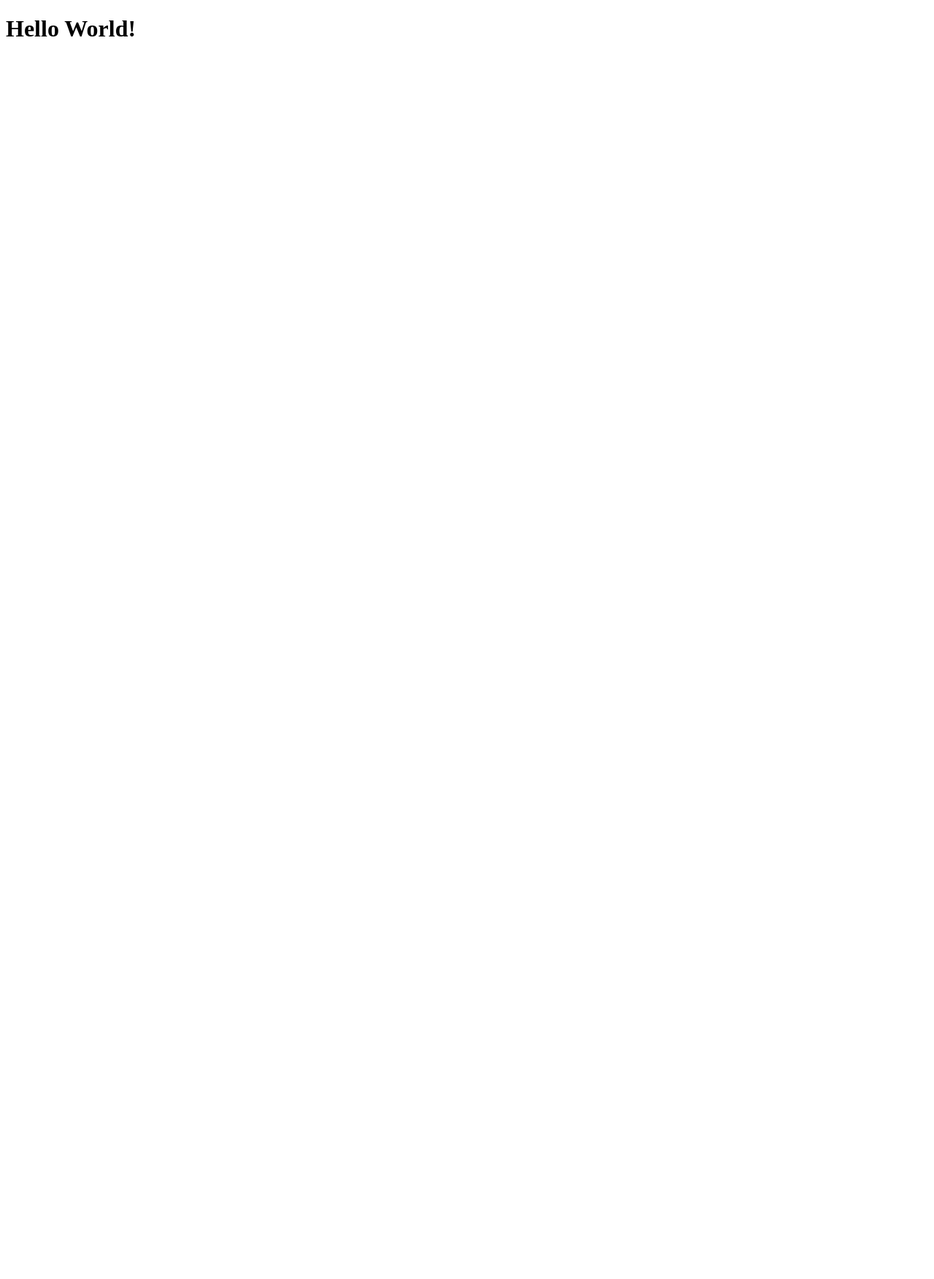
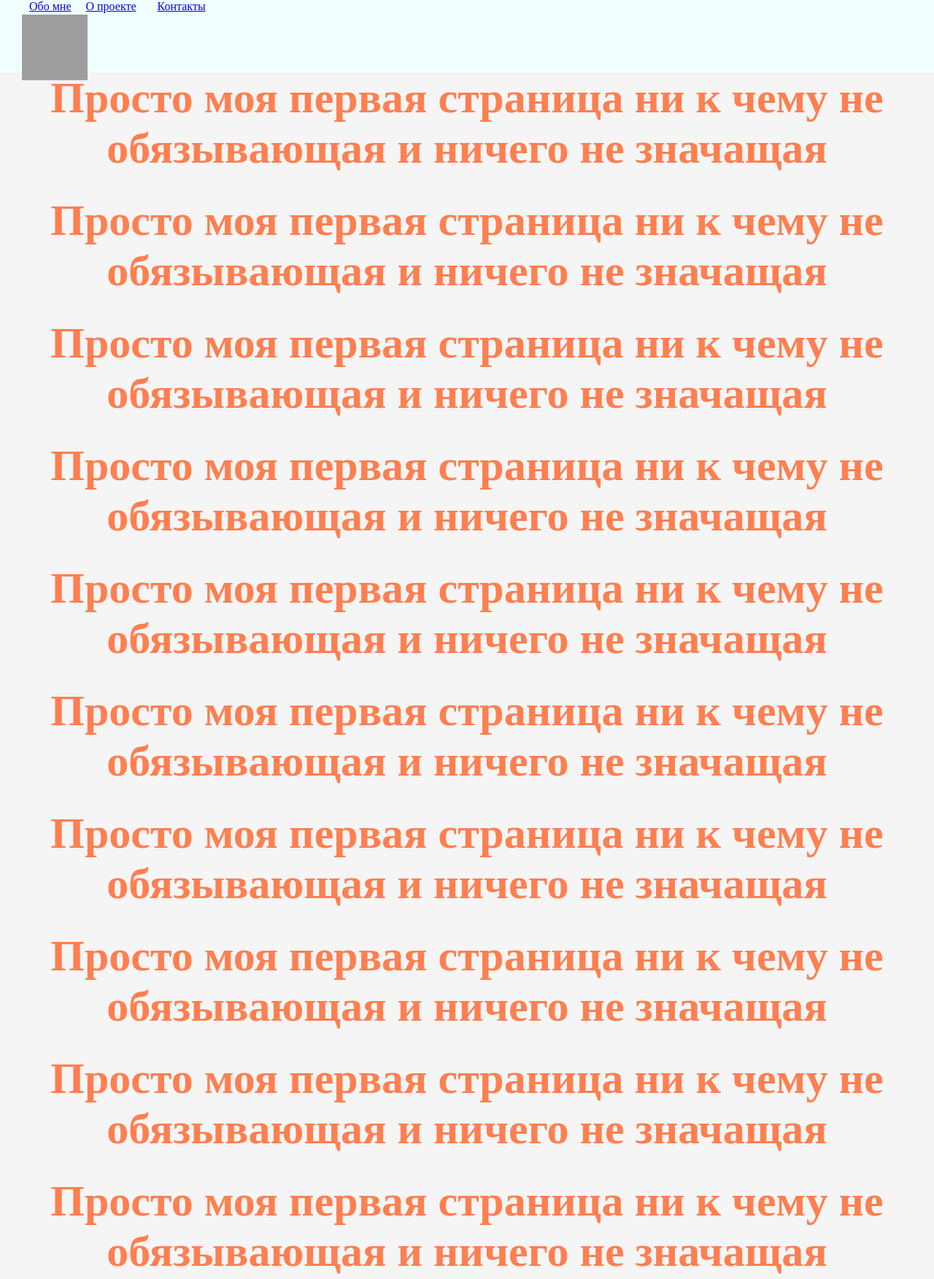
Before and after one commit to Amugbl4/FirstRepository, a plain HTML site: page index.html in a window 1280 px wide. Shown: the top 1753 px of the page at 73% size. Before the commit the page ends 800 px from the top, so only its background shows below. Drawn offline with Linux system fonts and the light colour scheme; grey boxes are pictures that could not be loaded.

Commit message:
создал index.css добавил код в index.html

```diff
--- /dev/null
+++ b/index.css
@@ -0,0 +1,87 @@
+html, body {
+    background-color: aquamarine;
+    margin: 0;
+    padding: 0;
+    color: coral;
+
+}
+
+html {
+    position: relative;
+    min-height: 100%;
+}
+
+body {
+margin-bottom: 244px;
+}
+
+.page-header {
+    position: relative;
+    min-height: 100px;
+    background-color: azure;
+    color: white;
+}
+
+.page-header .logo {
+    position: absolute;
+    top: 20px;
+    left: 30px;
+}
+
+.page-header ul {
+    margin-left: 250px;
+    list-style: none;
+    margin: 0;
+}
+
+.page-header li {
+    display: inline-block;
+    margin-right: 1em;
+}
+
+h1 {
+    margin: 0 0 30px 0;
+    font-size: 60px;
+    font-weight: bolder;
+    text-align: center;
+}
+
+.marketing {
+    width: 220px;
+    height: 150px;
+    background-color: red;
+    color: yellow;
+}
+
+main::after {
+    content: "";
+    display: table;
+    clear: both;
+}
+
+main {
+    display: block;
+    background-color: whitesmoke;
+}
+
+.page-footer {
+    position: absolute;
+    bottom: 0;
+    left: 0;
+    width: 100%;
+    min-height: 100px;
+    background-color: blue;
+    color: yellow;
+    font-size: 16px;
+}
+
+.page-footer::after {
+    content: "";
+    display: table;
+    clear: both;
+}
+
+.page-footer .logo {
+
+    height: auto;
+}
--- a/index.html
+++ b/index.html
@@ -4,10 +4,42 @@
     <meta charset="UTF-8">
     <meta name="viewport" content="width=device-width, initial-scale=1.0">
     <meta http-equiv="X-UA-Compatible" content="ie=edge">
-    <title>Document</title>
+    <title>Моя первая страница</title>
+    <link rel="stylesheet" href="./index.css">
 </head>
 <body>
-
-<h1>Hello World!</h1>
+<header class="page-header">
+    <div class="logo"><img src="https://upload.wikimedia.org/wikipedia/commons/thumb/1/19/Logo_TVE-1.svg/1200px-Logo_TVE-1.svg.png" alt="один" width="90px" height="90px"></div>
+    <nav class="main-menu">
+        <ul>
+            <li><a href="vk.com/amugbl4">Обо мне</a></li>
+            <li><a href="vk.com/amugbl4">О проекте</a>></li>
+            <li><a href="vk.com/amugbl4">Контакты</a>></li>
+        </ul>
+    </nav>
+</header>
+<main>
+    <h1>Просто моя первая страница ни к чему не обязывающая и ничего не значащая</h1>
+    <h1>Просто моя первая страница ни к чему не обязывающая и ничего не значащая</h1>
+    <h1>Просто моя первая страница ни к чему не обязывающая и ничего не значащая</h1>
+    <h1>Просто моя первая страница ни к чему не обязывающая и ничего не значащая</h1>
+    <h1>Просто моя первая страница ни к чему не обязывающая и ничего не значащая</h1>
+    <h1>Просто моя первая страница ни к чему не обязывающая и ничего не значащая</h1>
+    <h1>Просто моя первая страница ни к чему не обязывающая и ничего не значащая</h1>
+    <h1>Просто моя первая страница ни к чему не обязывающая и ничего не значащая</h1>
+    <h1>Просто моя первая страница ни к чему не обязывающая и ничего не значащая</h1>
+    <h1>Просто моя первая страница ни к чему не обязывающая и ничего не значащая</h1>
+    <h1>Просто моя первая страница ни к чему не обязывающая и ничего не значащая</h1>
+    <h1>Просто моя первая страница ни к чему не обязывающая и ничего не значащая</h1>
+    <h1>Просто моя первая страница ни к чему не обязывающая и ничего не значащая</h1>
+    <h1>Просто моя первая страница ни к чему не обязывающая и ничего не значащая</h1>
+    <h1>Просто моя первая страница ни к чему не обязывающая и ничего не значащая</h1>
+    <div class="marketing">Здесь могла бы быть ваша реклама</div>
+</main>
+<footer class="page-footer">
+    <div class="logo">
+        <img src="https://static.stratege.ru/trophies/NPWR12877_00/TROP000.PNG" alt="The end">
+    </section>
+</footer>
 </body>
 </html>
```
